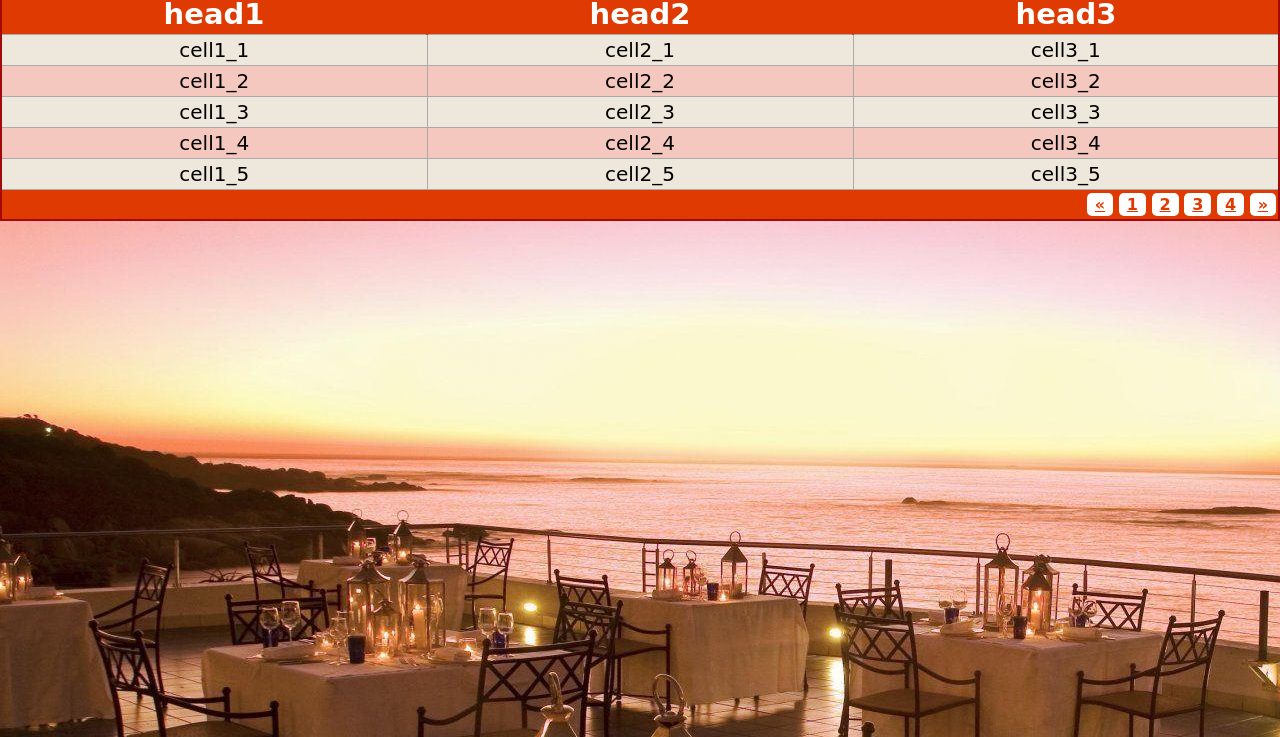
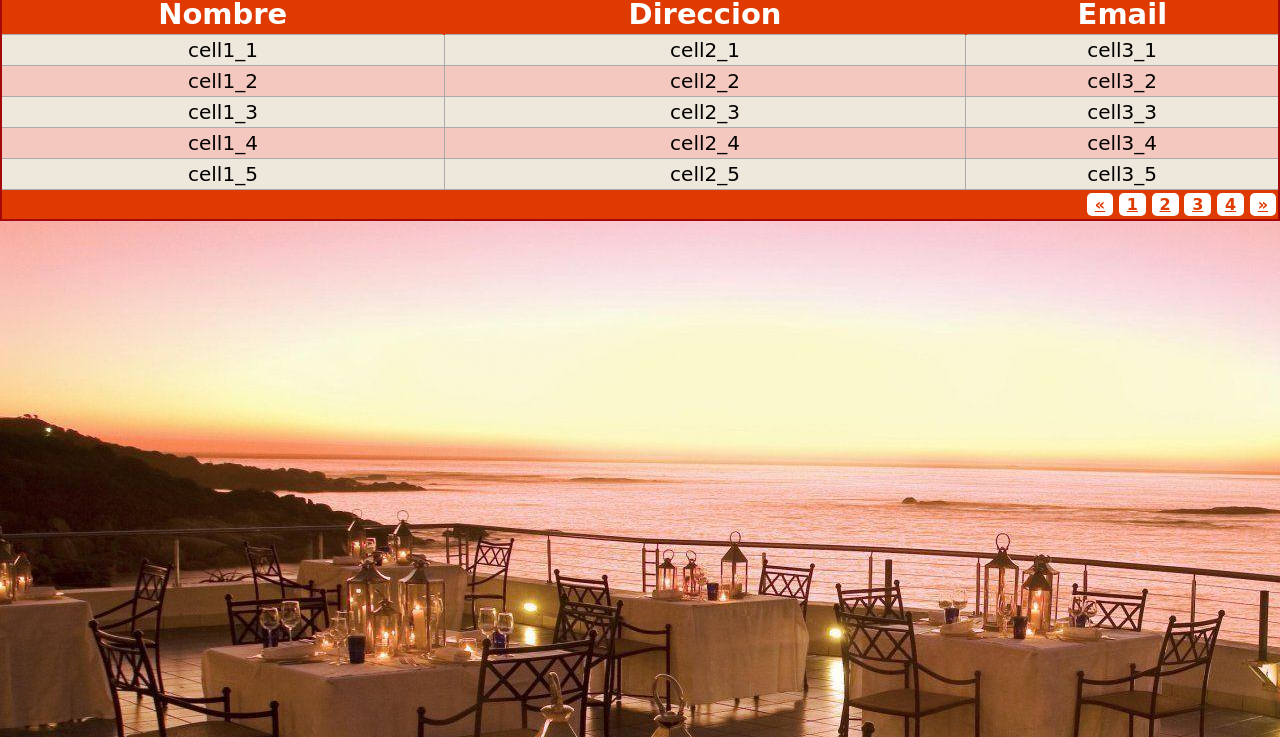
Before and after one commit to CodingDreamteam/RestauranTOjs, a plain HTML site: page RestauranTOjs/RestauranTOjs/RestaurantInfo.html in a window 1280 px wide. Shown: the part 63-800 px from the top of the page. Drawn offline with Linux system fonts and the light colour scheme; a web font is replaced by a local one.

Commit message:
cambio a los headers de la tabla

```diff
--- a/RestauranTOjs/RestauranTOjs/RestaurantInfo.html
+++ b/RestauranTOjs/RestauranTOjs/RestaurantInfo.html
@@ -35,9 +35,9 @@
 <table class="redTable">
 <thead>
 <tr>
-<th>head1</th>
-<th>head2</th>
-<th>head3</th>
+<th>Nombre</th>
+<th>Direccion</th>
+<th>Email</th>
 </tr>
 </thead>
 <tfoot>
```
